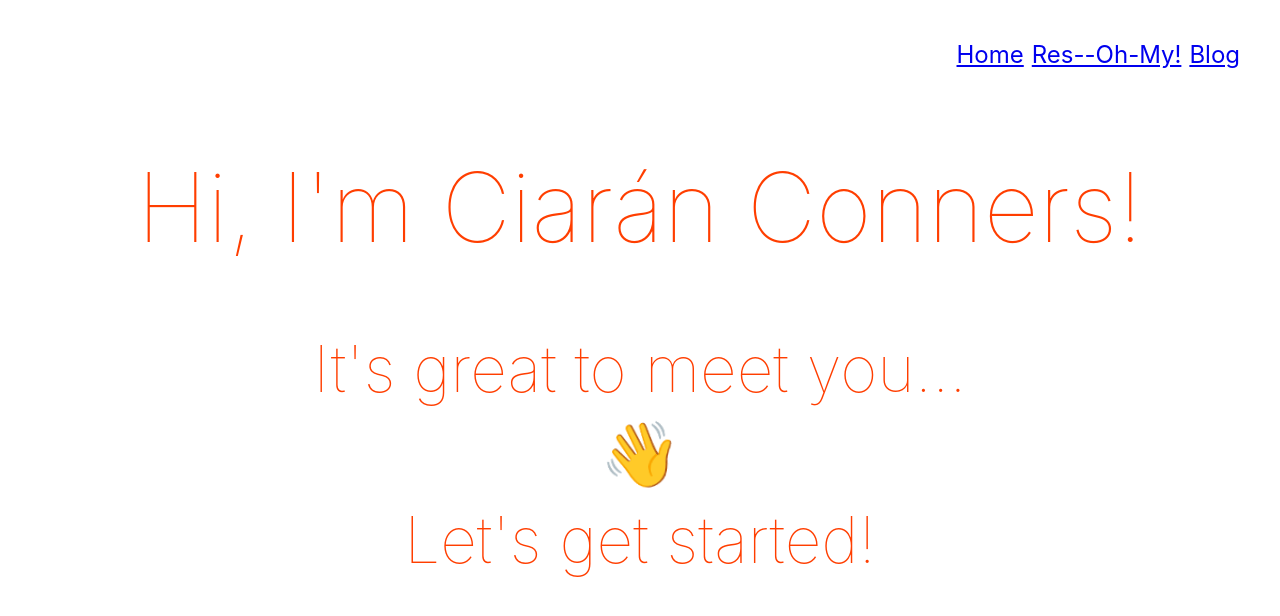
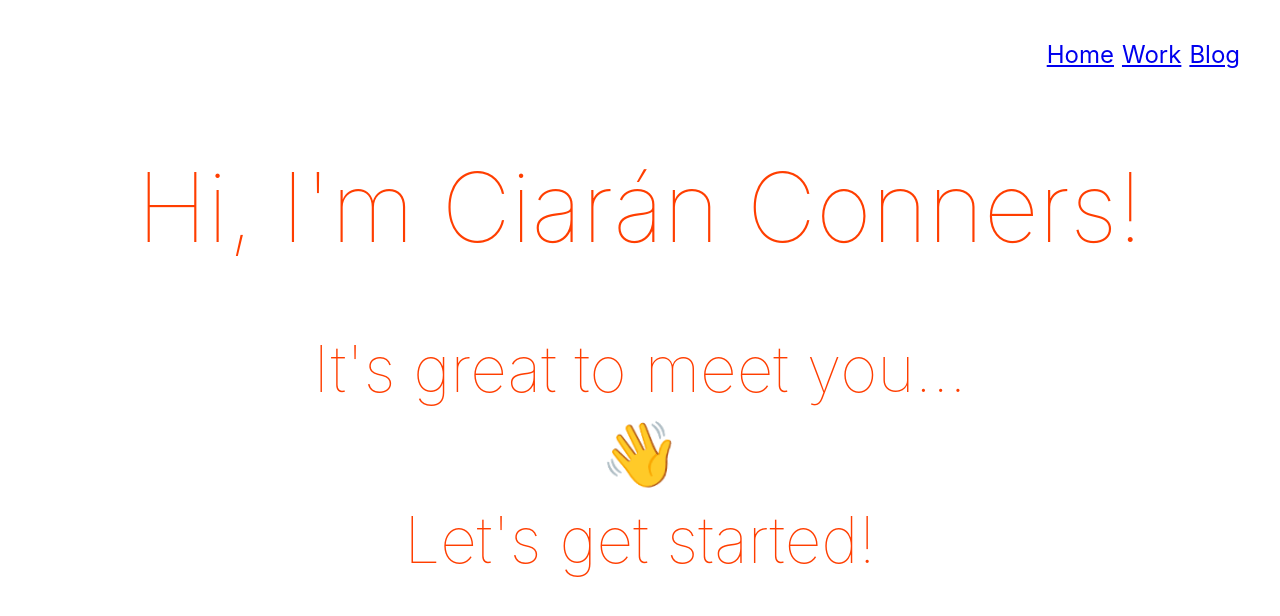
Before and after one commit to ciaran-conners/personal-site-svelte, a Svelte app: page / in a window 1280 px wide. Shown: the top 616 px of the page. Built offline with nearby package versions, Linux system fonts and the light colour scheme.

Commit message:
Unsillify.

```diff
--- a/src/components/Nav.svelte
+++ b/src/components/Nav.svelte
@@ -3,7 +3,7 @@
 
   const pages = [
     ['/', 'Home'],
-    ['/work', 'Res--Oh-My!'],
+    ['/work', 'Work'],
     ['/blog', 'Blog']
   ];
 </script>
```
